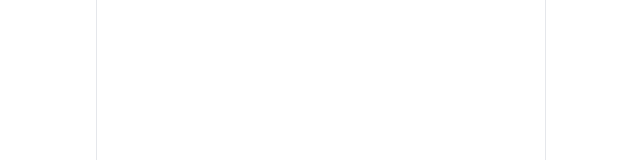
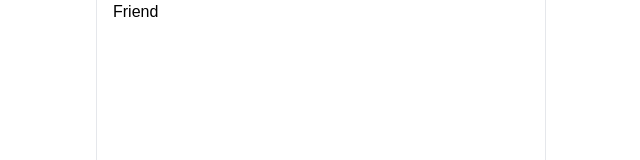
Before and after one commit to LikeLion-KW-TEAM2/TEAM_2_FE, a React (Vite) app: page /friend in a window 1280 px wide. Before the commit this address had no page. Shown: the top 160 px of the page, without its empty margins (319-959 px from the left). Built offline with nearby package versions, Linux system fonts and the light colour scheme; a web font is replaced by a local one.

Commit message:
feat : 친구 페이지 생성

```diff
--- a/src/components/Router.tsx
+++ b/src/components/Router.tsx
@@ -1,5 +1,6 @@
 import Login from '@/pages/auth/Login'
 import Signup from '@/pages/auth/Signup'
+import Friend from '@/pages/friend/Friend'
 import Record from '@/pages/record/Record'
 import { Route, Routes } from 'react-router-dom'
 
@@ -9,6 +10,7 @@ const Router = () => {
       <Route path="/login" element={<Login />} />
       <Route path="/signup" element={<Signup />} />
       <Route path="/record" element={<Record />} />
+      <Route path="/friend" element={<Friend />} />
     </Routes>
   )
 }
--- /dev/null
+++ b/src/pages/friend/Friend.tsx
@@ -0,0 +1,5 @@
+const Friend = () => {
+  return <div>Friend</div>
+}
+
+export default Friend
```
